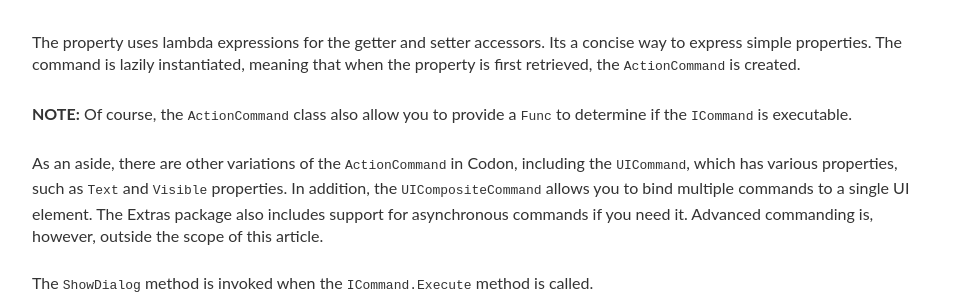
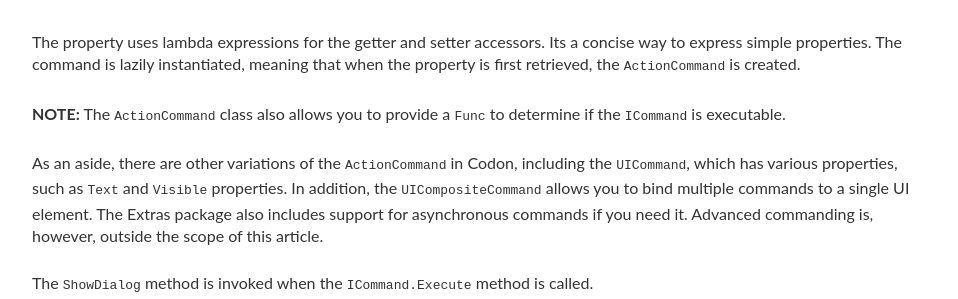
Before and after one commit to CalciumFramework/CalciumFramework.github.io, a Jekyll site: the page built from Guides/001_GettingStarted/index.md, in a window 1280 px wide and 900 px high, scrolled down 2332 px. Shown: the part 156-455 px from the top of the window, without its empty margins (160-1118 px from the left). Built offline with Jekyll 4.4.1, drawn with Linux system fonts in a browser that asks for light colours; our own code applies the rules of GitHub Pages for plain Markdown files.

Commit message:
Minor edit to guide.

```diff
--- a/Guides/001_GettingStarted/index.md
+++ b/Guides/001_GettingStarted/index.md
@@ -80,7 +80,7 @@ public ICommand ShowDialogCommand => showDialogCommand
 
 The property uses lambda expressions for the getter and setter accessors. Its a concise way to express simple properties. The command is lazily instantiated, meaning that when the property is first retrieved, the `ActionCommand` is created.
 
-**NOTE:** Of course, the `ActionCommand` class also allow you to provide a `Func` to determine if the `ICommand` is executable.
+**NOTE:** The `ActionCommand` class also allows you to provide a `Func` to determine if the `ICommand` is executable.
 
 As an aside, there are other variations of the `ActionCommand` in Codon, including the `UICommand`, which has various properties, such as `Text` and `Visible` properties. In addition, the `UICompositeCommand` allows you to bind multiple commands to a single UI element. The Extras package also includes support for asynchronous commands if you need it. Advanced commanding is, however, outside the scope of this article.
 
```
